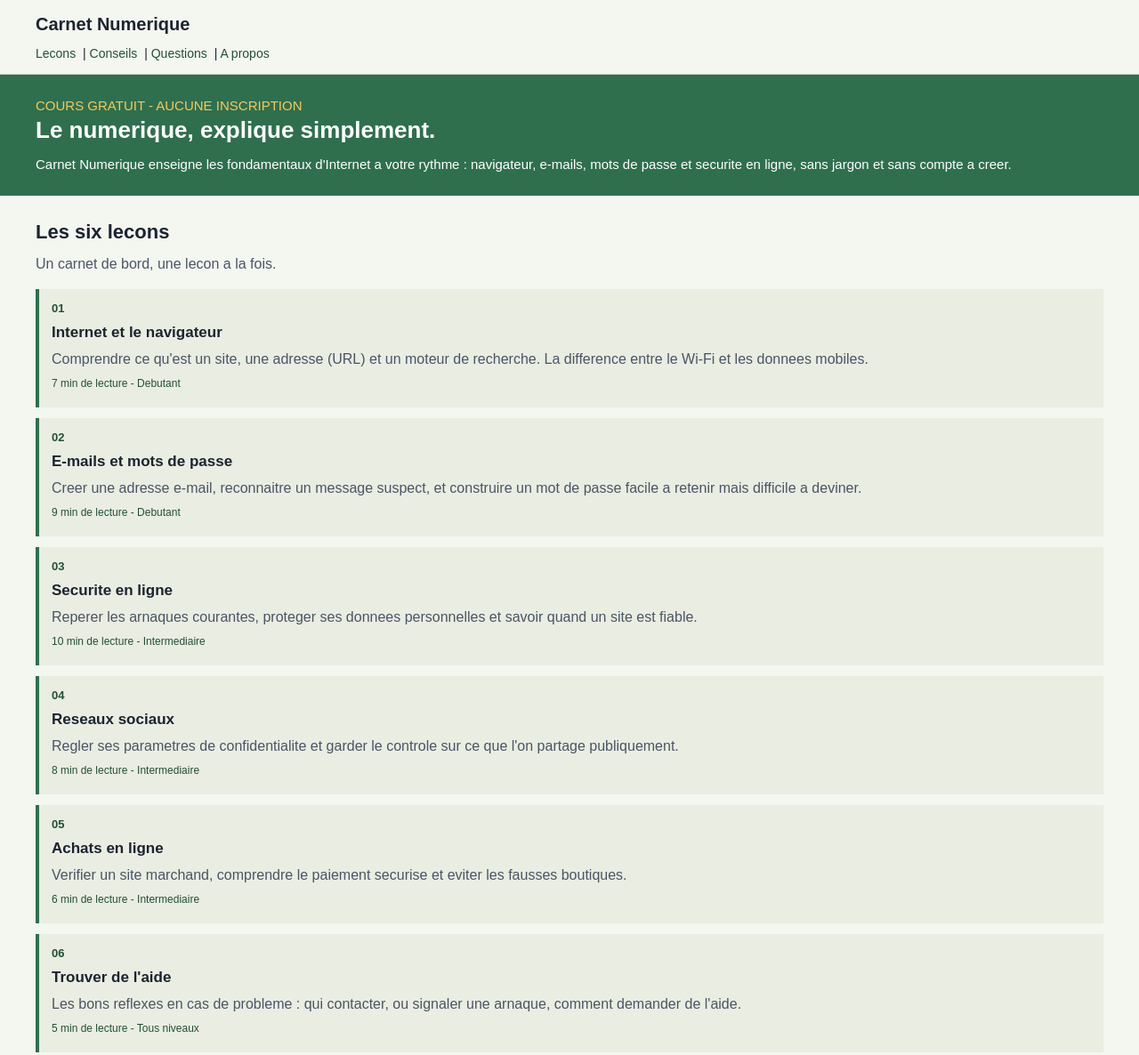
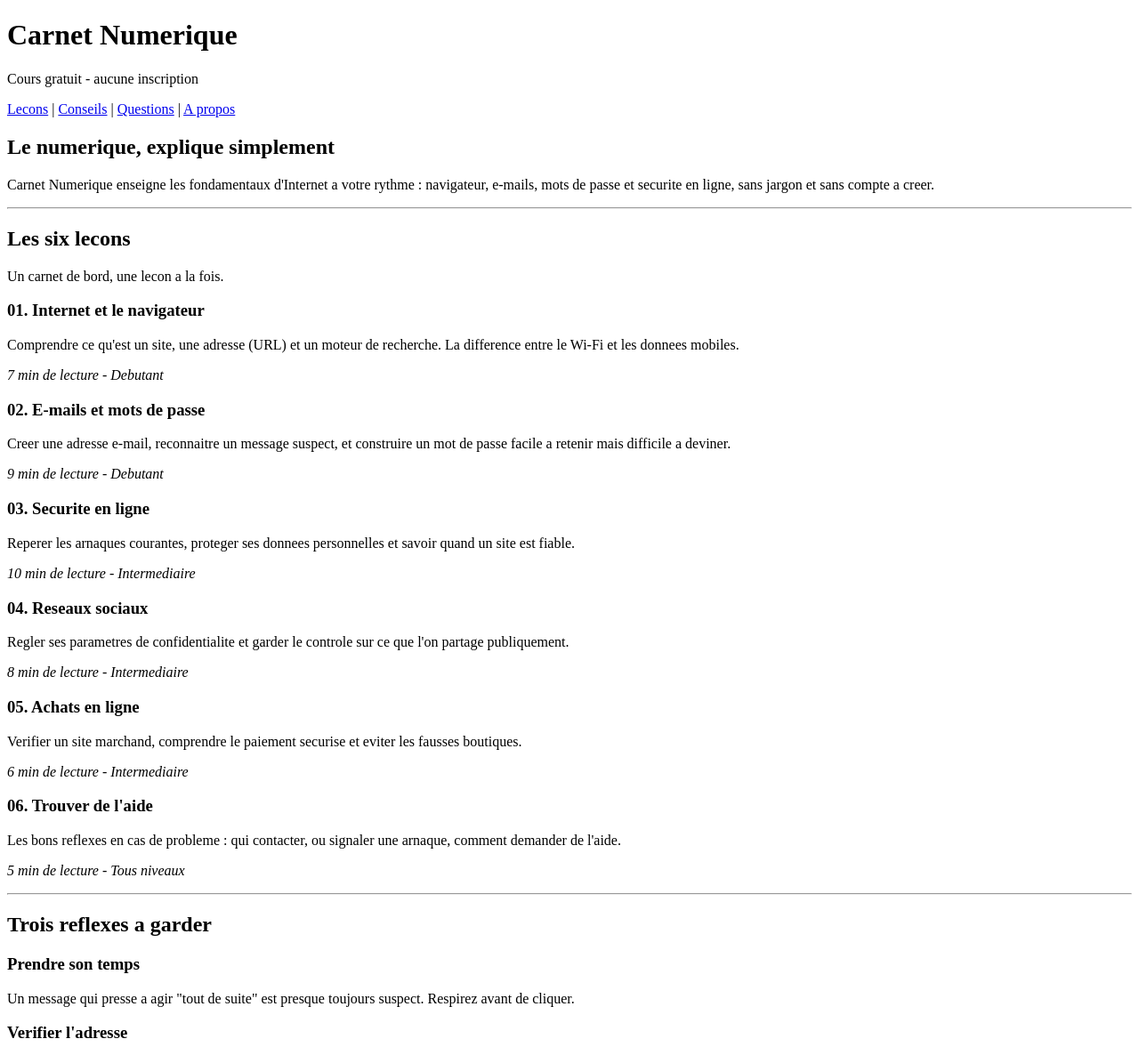
Before and after one commit to landry18/Mon-site, a plain HTML site: page index.html in a window 1280 px wide. Shown: the top 1186 px of the page at 89% size. Drawn offline with Linux system fonts and the light colour scheme.

Commit message:
Update index.html

```diff
--- a/index.html
+++ b/index.html
@@ -4,270 +4,88 @@
 <meta charset="UTF-8">
 <meta name="viewport" content="width=device-width, initial-scale=1">
 <title>Carnet Numerique - Les bases du numerique, gratuites</title>
-<meta name="description" content="Carnet Numerique apprend gratuitement les bases du numerique : Internet, e-mails, mots de passe, securite en ligne et reseaux sociaux, expliques simplement.">
-<style>
-body {
-  margin: 0;
-  padding: 0;
-  background: #F4F6F0;
-  color: #1B2430;
-  font-family: Arial, Helvetica, sans-serif;
-  font-size: 16px;
-  line-height: 1.5;
-}
-a {
-  color: #234F39;
-}
-.header {
-  background: #F4F6F0;
-  border-bottom: 1px solid #C9CDBB;
-  padding: 12px 16px;
-}
-.brand {
-  font-weight: bold;
-  font-size: 20px;
-  display: block;
-  margin-bottom: 8px;
-}
-.nav {
-  font-size: 14px;
-}
-.nav a {
-  text-decoration: none;
-  margin-right: 4px;
-}
-.hero {
-  background: #2F6F4E;
-  color: #FFFFFF;
-  padding: 24px 16px;
-}
-.eyebrow {
-  font-size: 12px;
-  text-transform: uppercase;
-  margin: 0 0 8px 0;
-  color: #F4C95D;
-}
-.hero h1 {
-  font-size: 26px;
-  line-height: 1.2;
-  margin: 0 0 12px 0;
-}
-.hero p {
-  font-size: 15px;
-  margin: 0;
-}
-.section {
-  padding: 24px 16px;
-  border-bottom: 1px solid #C9CDBB;
-}
-.section.alt {
-  background: #EFF2E8;
-}
-.section h2 {
-  font-size: 22px;
-  margin: 0 0 8px 0;
-}
-.section > p {
-  color: #4A5566;
-  margin: 0 0 16px 0;
-}
-.lesson {
-  background: #EAEDE2;
-  border-left: 4px solid #2F6F4E;
-  padding: 12px 14px;
-  margin-bottom: 12px;
-}
-.lesson .num {
-  display: block;
-  font-weight: bold;
-  color: #234F39;
-  font-size: 13px;
-  margin-bottom: 4px;
-}
-.lesson h3 {
-  font-size: 17px;
-  margin: 0 0 6px 0;
-}
-.lesson p {
-  margin: 0 0 6px 0;
-  color: #4A5566;
-}
-.lesson .meta {
-  font-size: 12px;
-  color: #234F39;
-}
-.tip {
-  background: #FFFFFF;
-  border: 1px solid #C9CDBB;
-  padding: 12px 14px;
-  margin-bottom: 12px;
-}
-.tip .tag {
-  display: inline-block;
-  background: #2F6F4E;
-  color: #FFFFFF;
-  font-size: 11px;
-  text-transform: uppercase;
-  padding: 2px 8px;
-  margin: 0 0 8px 0;
-}
-.tip h3 {
-  font-size: 16px;
-  margin: 0 0 6px 0;
-}
-.tip p {
-  margin: 0;
-  color: #4A5566;
-}
-.faq {
-  background: #EAEDE2;
-  padding: 12px 14px;
-  margin-bottom: 10px;
-}
-.faq h3 {
-  font-size: 15px;
-  margin: 0 0 6px 0;
-}
-.faq p {
-  margin: 0;
-  color: #4A5566;
-}
-.footer {
-  background: #234F39;
-  color: #EFF2E8;
-  padding: 16px;
-  font-size: 13px;
-}
-.footer p {
-  margin: 0;
-}
-@media screen and (min-width: 700px) {
-  .header, .hero, .section, .footer {
-    padding-left: 40px;
-    padding-right: 40px;
-  }
-}
-</style>
 </head>
 <body>
 
-<div class="header">
-  <span class="brand">Carnet Numerique</span>
-  <div class="nav">
+<h1>Carnet Numerique</h1>
+<p>Cours gratuit - aucune inscription</p>
+
+<p>
 <a href="#lecons">Lecons</a> |
 <a href="#conseils">Conseils</a> |
 <a href="#questions">Questions</a> |
 <a href="#apropos">A propos</a>
-  </div>
-</div>
+</p>
 
-<div class="hero">
-  <p class="eyebrow">Cours gratuit - aucune inscription</p>
-  <h1>Le numerique, explique simplement.</h1>
+<h2>Le numerique, explique simplement</h2>
 <p>Carnet Numerique enseigne les fondamentaux d'Internet a votre rythme : navigateur, e-mails, mots de passe et securite en ligne, sans jargon et sans compte a creer.</p>
-</div>
 
-<div class="section" id="lecons">
-  <h2>Les six lecons</h2>
+<hr>
+
+<h2 id="lecons">Les six lecons</h2>
 <p>Un carnet de bord, une lecon a la fois.</p>
 
-  <div class="lesson">
-    <span class="num">01</span>
-    <h3>Internet et le navigateur</h3>
+<h3>01. Internet et le navigateur</h3>
 <p>Comprendre ce qu'est un site, une adresse (URL) et un moteur de recherche. La difference entre le Wi-Fi et les donnees mobiles.</p>
-    <p class="meta">7 min de lecture - Debutant</p>
-  </div>
+<p><em>7 min de lecture - Debutant</em></p>
 
-  <div class="lesson">
-    <span class="num">02</span>
-    <h3>E-mails et mots de passe</h3>
+<h3>02. E-mails et mots de passe</h3>
 <p>Creer une adresse e-mail, reconnaitre un message suspect, et construire un mot de passe facile a retenir mais difficile a deviner.</p>
-    <p class="meta">9 min de lecture - Debutant</p>
-  </div>
+<p><em>9 min de lecture - Debutant</em></p>
 
-  <div class="lesson">
-    <span class="num">03</span>
-    <h3>Securite en ligne</h3>
+<h3>03. Securite en ligne</h3>
 <p>Reperer les arnaques courantes, proteger ses donnees personnelles et savoir quand un site est fiable.</p>
-    <p class="meta">10 min de lecture - Intermediaire</p>
-  </div>
+<p><em>10 min de lecture - Intermediaire</em></p>
 
-  <div class="lesson">
-    <span class="num">04</span>
-    <h3>Reseaux sociaux</h3>
+<h3>04. Reseaux sociaux</h3>
 <p>Regler ses parametres de confidentialite et garder le controle sur ce que l'on partage publiquement.</p>
-    <p class="meta">8 min de lecture - Intermediaire</p>
-  </div>
+<p><em>8 min de lecture - Intermediaire</em></p>
 
-  <div class="lesson">
-    <span class="num">05</span>
-    <h3>Achats en ligne</h3>
+<h3>05. Achats en ligne</h3>
 <p>Verifier un site marchand, comprendre le paiement securise et eviter les fausses boutiques.</p>
-    <p class="meta">6 min de lecture - Intermediaire</p>
-  </div>
+<p><em>6 min de lecture - Intermediaire</em></p>
 
-  <div class="lesson">
-    <span class="num">06</span>
-    <h3>Trouver de l'aide</h3>
+<h3>06. Trouver de l'aide</h3>
 <p>Les bons reflexes en cas de probleme : qui contacter, ou signaler une arnaque, comment demander de l'aide.</p>
-    <p class="meta">5 min de lecture - Tous niveaux</p>
-  </div>
-</div>
+<p><em>5 min de lecture - Tous niveaux</em></p>
 
-<div class="section alt" id="conseils">
-  <h2>Trois reflexes a garder</h2>
+<hr>
 
-  <div class="tip">
-    <p class="tag">Reflexe</p>
+<h2 id="conseils">Trois reflexes a garder</h2>
+
 <h3>Prendre son temps</h3>
 <p>Un message qui presse a agir "tout de suite" est presque toujours suspect. Respirez avant de cliquer.</p>
-  </div>
 
-  <div class="tip">
-    <p class="tag">Reflexe</p>
 <h3>Verifier l'adresse</h3>
 <p>Une adresse de site etrange, mal orthographiee ou trop longue merite qu'on s'arrete et qu'on regarde deux fois.</p>
-  </div>
 
-  <div class="tip">
-    <p class="tag">Reflexe</p>
 <h3>Demander un avis</h3>
 <p>Un doute n'est jamais une honte. Demander a un proche est toujours une bonne idee.</p>
-  </div>
-</div>
 
-<div class="section" id="questions">
-  <h2>Questions frequentes</h2>
+<hr>
 
-  <div class="faq">
+<h2 id="questions">Questions frequentes</h2>
+
 <h3>Est-ce vraiment gratuit ?</h3>
 <p>Oui. Aucune inscription, aucun paiement, aucune publicite.</p>
-  </div>
 
-  <div class="faq">
 <h3>Faut-il un ordinateur pour suivre les lecons ?</h3>
 <p>Non, le site est concu pour etre lu confortablement sur un telephone.</p>
-  </div>
 
-  <div class="faq">
 <h3>Dans quel ordre suivre les lecons ?</h3>
 <p>L'ordre propose va du plus simple au plus avance, mais vous pouvez commencer par la lecon qui vous interesse le plus.</p>
-  </div>
 
-  <div class="faq">
 <h3>Le contenu est-il mis a jour ?</h3>
 <p>Les conseils de securite sont revus regulierement pour rester utiles.</p>
-  </div>
-</div>
 
-<div class="section" id="apropos">
-  <h2>Pourquoi Carnet Numerique existe</h2>
+<hr>
+
+<h2 id="apropos">Pourquoi Carnet Numerique existe</h2>
 <p>Beaucoup de personnes utilisent Internet tous les jours sans en avoir appris les bases. Ce site est gratuit, sans inscription et fonctionne sans script : juste du texte clair, lisible partout.</p>
-</div>
 
-<div class="footer">
-  <p>Carnet Numerique - apprendre le numerique, gratuitement et sans compte.</p>
-</div>
+<hr>
+
+<p><small>Carnet Numerique - apprendre le numerique, gratuitement et sans compte.</small></p>
 
 </body>
 </html>
```
Lines whose indentation alone changed are shown as unchanged.
